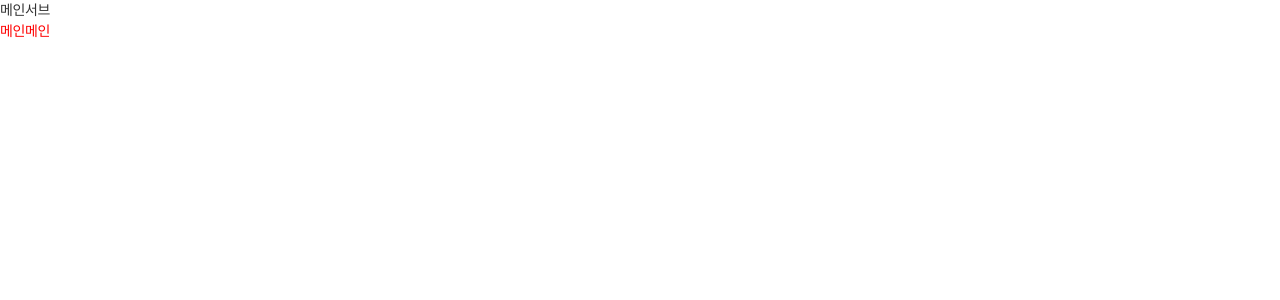
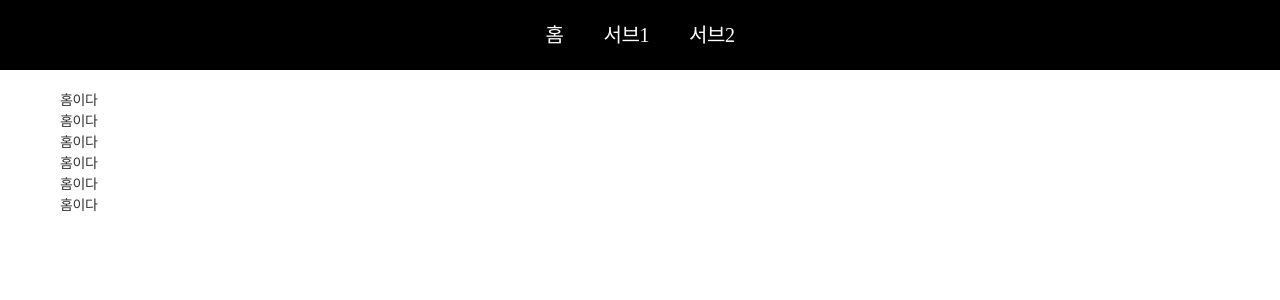
Before and after one commit to Doeuning/kde-portfolio-2024, a Next.js app: page / in a window 1280 px wide. Shown: the top 300 px of the page. Built offline with nearby package versions, Linux system fonts and the light colour scheme.

Commit message:
data fetch setting

```diff
--- a/package.json
+++ b/package.json
@@ -9,11 +9,14 @@
     "lint": "next lint"
   },
   "dependencies": {
+    "axios": "^1.2.0",
     "babel-plugin-styled-components": "^2.0.7",
     "next": "13.0.5",
     "prettier": "^2.8.0",
+    "prop-types": "^15.8.1",
     "react": "18.2.0",
     "react-dom": "18.2.0",
+    "react-responsive": "^9.0.0",
     "sass": "^1.56.1",
     "styled-components": "^5.3.6"
   },
--- /dev/null
+++ b/src/hooks/usDetectDevice.js
@@ -0,0 +1,13 @@
+import { useEffect, useState } from "react";
+import { useMediaQuery } from "react-responsive";
+
+export default function usDetectDevice() {
+  const [isMobile, setIsMobile] = useState(false);
+  const mobile = useMediaQuery({ query: "(max-width:767px)" });
+
+  useEffect(() => {
+    setIsMobile(mobile);
+  }, [mobile]);
+
+  return isMobile;
+}
--- a/src/layouts/Container.jsx
+++ b/src/layouts/Container.jsx
@@ -1,7 +1,11 @@
 import styled from "styled-components";
 
 const Wrap = styled.div`
-  color: red;
+  box-sizing: border-box;
+  max-width: 1200px;
+  margin: 0 auto;
+  padding: 20px;
+  background: ${(p) => p.theme.gray80};
 `;
 
 function Container({ children }) {
--- a/src/layouts/Header.jsx
+++ b/src/layouts/Header.jsx
@@ -1,20 +1,40 @@
 import Link from "next/link";
 import styled from "styled-components";
 
+const Header = styled.div`
+  position: sticky;
+  top: 0;
+  background: #000;
+  color: #fff;
+`;
+
 const Inner = styled.div`
   display: flex;
-  background: ${(p) => p.theme.coral};
+  justify-content: center;
 `;
 
-function Header(props) {
+const StyledLink = styled.span`
+  display: block;
+  padding: 20px;
+  font-size: 20px;
+`;
+
+function HeaderWrap(props) {
   return (
-    <header>
+    <Header>
       <Inner>
-        <Link href="/">메인</Link>
-        <Link href="/sub">서브</Link>
+        <Link href="/">
+          <StyledLink>홈</StyledLink>
+        </Link>
+        <Link href="/sub">
+          <StyledLink>서브1</StyledLink>
+        </Link>
+        <Link href="/sub">
+          <StyledLink>서브2</StyledLink>
+        </Link>
       </Inner>
-    </header>
+    </Header>
   );
 }
 
-export default Header;
+export default HeaderWrap;
--- a/src/pages/_app.jsx
+++ b/src/pages/_app.jsx
@@ -1,19 +1,24 @@
 import "../styles/globals.scss";
 import { ThemeProvider } from "styled-components";
 import Layout from "../layouts/Layout";
-const theme = require('sass-extract-loader?{"plugins":["sass-extract-js"]}!../styles/_variables.scss');
+import usDetectDevice from "../hooks/usDetectDevice";
+const theme = require('sass-extract-loader?{"plugins":["sass-extract-js"],"options": {camelCase: true}}!../styles/_variables.scss');
 
 const layouts = {
   default: Layout,
 };
 
 const MyApp = ({ Component, pageProps }) => {
+  const mobile = usDetectDevice();
+  console.log(mobile);
   const SetLayout = layouts[Component.layout] || layouts["default"];
   return (
     <ThemeProvider theme={theme}>
-      <SetLayout>
-        <Component {...pageProps} />
-      </SetLayout>
+      <div className={mobile ? "mobile" : "pc"}>
+        <SetLayout>
+          <Component {...pageProps} />
+        </SetLayout>
+      </div>
     </ThemeProvider>
   );
 };
--- a/src/pages/index.jsx
+++ b/src/pages/index.jsx
@@ -1,7 +1,12 @@
 function Index(props) {
   return (
     <div>
-      <h1>메인메인</h1>
+      <h1>홈이다</h1>
+      <h1>홈이다</h1>
+      <h1>홈이다</h1>
+      <h1>홈이다</h1>
+      <h1>홈이다</h1>
+      <h1>홈이다</h1>
     </div>
   );
 }
```
Also changed, not shown: src/hooks/useFetch.js (added, +24 -0 lines), src/pages/sub.jsx (+15 -5 lines).
